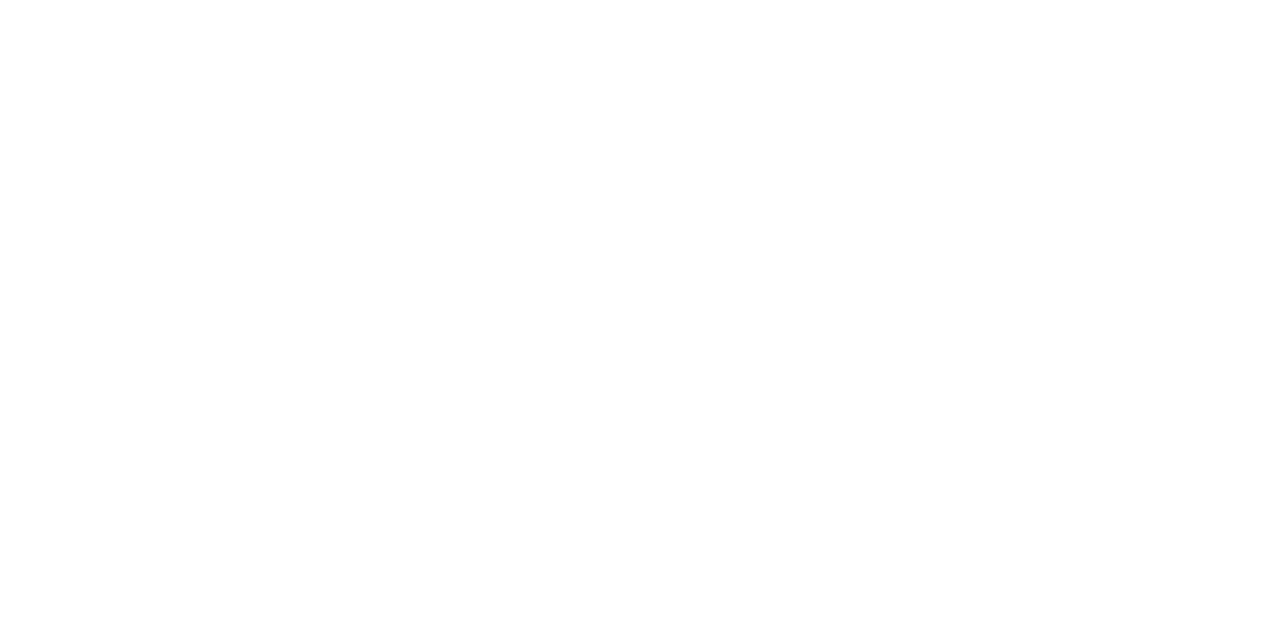
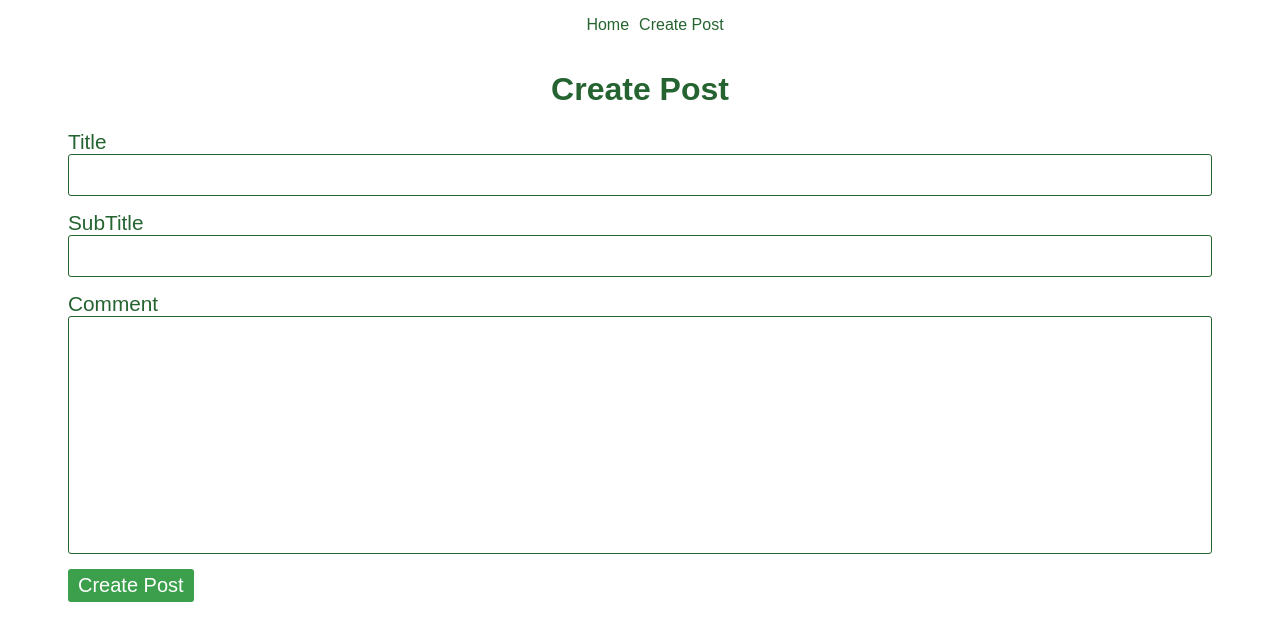
Before and after one commit to Revanth-03/react-blog-hooks, a React app: page /create-post in a window 1280 px wide. Built offline with nearby package versions, Linux system fonts and the light colour scheme.

Commit message:
created post

```diff
--- /dev/null
+++ b/src/Components/App.js
@@ -0,0 +1,15 @@
+import { Routes, Route } from "react-router-dom";
+import { Home, PostDetails, CreatePost, Navbar } from "./index";
+
+export default function App() {
+  return (
+    <div className="App">
+      <Navbar />
+      <Routes>
+        <Route path="/" element={<Home />} />
+        <Route path="/post/:postId" element={<PostDetails />} />
+        <Route path="/create-post" element={<CreatePost />} />
+      </Routes>
+    </div>
+  );
+}
--- /dev/null
+++ b/src/Components/CreatePost.jsx
@@ -0,0 +1,31 @@
+import { useState } from "react";
+
+export default function CreatePost() {
+  const [title, setTitle] = useState("");
+  const [subtitle, setSubTitle] = useState("");
+  const [textare, setTextArea] = useState("");
+
+  function handleSubmit(e) {}
+  return (
+    <div className="create-post">
+      <h1>Create Post</h1>
+      <form onSubmit={handleSubmit} className="create-post_from">
+        <div className="title">
+          <label htmlFor="">Title</label>
+          <input type="text" />
+        </div>
+
+        <div className="sub-title">
+          <label htmlFor="">SubTitle</label>
+          <input type="text" />
+        </div>
+
+        <div className="feedback">
+          <label htmlFor="">Comment</label>
+          <textarea rows={10}></textarea>
+        </div>
+        <button type="submit">Create Post</button>
+      </form>
+    </div>
+  );
+}
--- /dev/null
+++ b/src/Components/Navbar.jsx
@@ -0,0 +1,16 @@
+import { Link } from "react-router-dom";
+
+export default function Navbar() {
+  return (
+    <div className="Navbar">
+      <ul>
+        <li>
+          <Link to="/">Home</Link>
+        </li>
+        <li>
+          <Link to="/create-post">Create Post</Link>
+        </li>
+      </ul>
+    </div>
+  );
+}
--- a/src/Componets/App.js
+++ /dev/null
@@ -1,12 +0,0 @@
-import { Switch } from "react-router-dom";
-import { Home, PostDetails, CreatePost, Navbar } from "./index";
-
-export default function App() {
-  return (
-    <div className="App">
-      <Switch exactpath="./">{Home}</Switch>
-      <Switch exactpath="./post/postId">{PostDetails}</Switch>
-      <Switch exactpath="./create-post">{CreatePost}</Switch>
-    </div>
-  );
-}
--- a/src/Componets/CreatePost.jsx
+++ /dev/null
@@ -1,3 +0,0 @@
-export default function CreatePost() {
-  return <div className="CreatePost">CreatePost</div>;
-}
--- a/src/Componets/Navbar.jsx
+++ /dev/null
@@ -1,3 +0,0 @@
-export default function Navbard() {
-  return <div className="Navbard">Navbard</div>;
-}
--- a/src/index.js
+++ b/src/index.js
@@ -1,6 +1,6 @@
 import { createRoot } from "react-dom/client";
-import App from "./Componets/App";
-import { BrowserRouter as Route } from "react-router-dom";
+import { BrowserRouter } from "react-router-dom";
+import App from "./Components/App";
 
 import "./styles.css";
 
@@ -8,7 +8,7 @@ const rootElement = document.getElementById("root");
 const root = createRoot(rootElement);
 
 root.render(
-  <Route>
+  <BrowserRouter>
     <App />
-  </Route>
+  </BrowserRouter>,
 );
--- a/src/styles.css
+++ b/src/styles.css
@@ -2,3 +2,62 @@
   font-family: sans-serif;
   text-align: center;
 }
+ul {
+  list-style: none;
+}
+
+ul li {
+  display: inline-block;
+  padding-right: 10px;
+}
+
+ul li a {
+  text-decoration: none;
+  color: #256430;
+}
+.create-post {
+  display: flex;
+  flex-direction: column;
+  justify-content: center;
+  color: #256430;
+  margin: 0 30px;
+}
+
+.create-post_from div {
+  display: flex;
+  flex-direction: column;
+  text-align: left;
+  margin-bottom: 15px;
+}
+.create-post_from div label {
+  font-size: 1.3rem;
+  margin: 0 30px;
+}
+.create-post_from input {
+  padding: 9px;
+  font-size: 1.2rem;
+  outline: none;
+  border: 1px solid #256430;
+  border-radius: 3px;
+  margin: 0 30px;
+}
+.feedback textarea {
+  outline: none;
+  padding: 8px;
+  font-size: 1.2rem;
+  border: 1px solid #256430;
+  border-radius: 3px;
+  margin: 0 30px;
+  resize: none;
+}
+.create-post_from button[type="submit"] {
+  float: left;
+  outline: none;
+  padding: 5px 10px;
+  font-size: 20px;
+  border: 0px;
+  background-color: #3b9f4b;
+  border-radius: 3px;
+  color: white;
+  margin: 0 30px;
+}
```
Also changed, not shown: src/Components/Home.jsx (renamed from src/Componets/Home.jsx), src/Components/PostDetails.jsx (renamed from src/Componets/PostDetails.jsx), src/Components/index.js (renamed from src/Componets/index.js).
